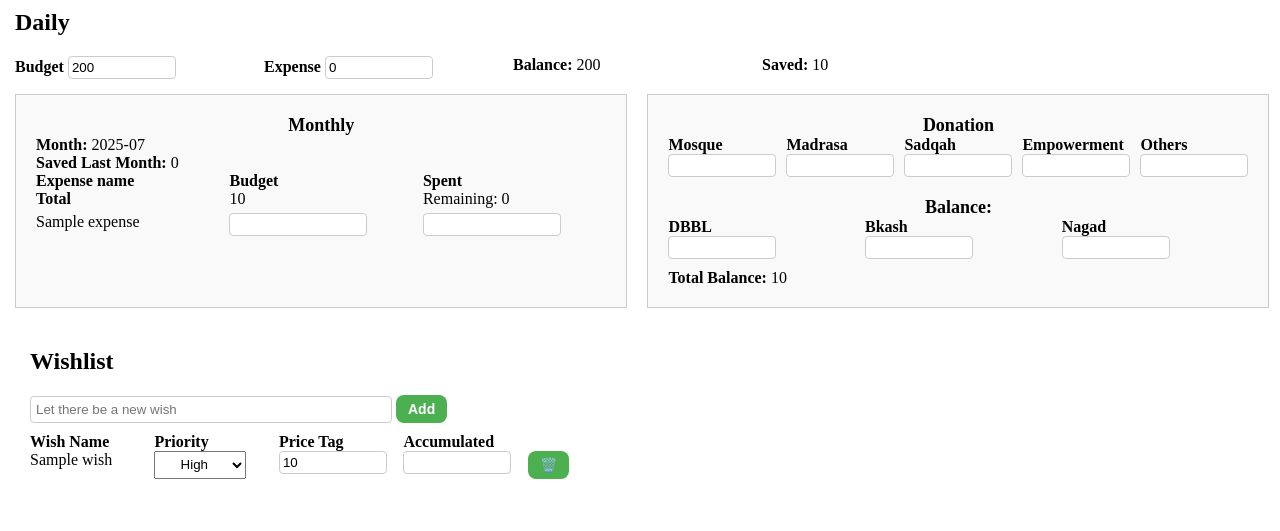
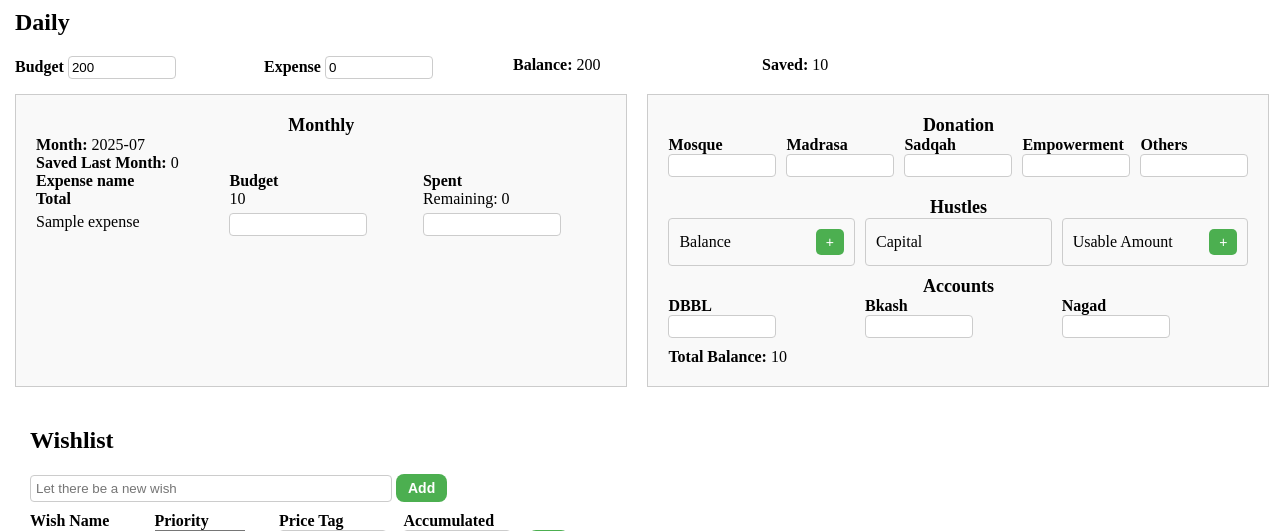
Before and after one commit to MazFahim/pythonProjects, a Flask app: page /balance in a window 1280 px wide. Shown: the part 137-668 px from the top of the page. Before the commit the page ends 616 px from the top, so only its background shows below. Run offline with Flask 3, Linux system fonts and the light colour scheme; a database or web service that is not in the repository returns one stand-in record (values such as "Sample title").

Commit message:
Update balance.html

```diff
--- a/Padma/templates/balance.html
+++ b/Padma/templates/balance.html
@@ -100,6 +100,78 @@
             padding-right: 15px;
             width: 100%;
         }
+        .hustle-grid {
+            display: grid;
+            grid-template-columns: repeat(3, 1fr);
+            gap: 10px;
+            margin-bottom: 20px;
+        }
+        .hustle-item {
+            display: flex;
+            justify-content: space-between;
+            align-items: center;
+            padding: 10px;
+            border: 1px solid #ccc;
+            border-radius: 4px;
+        }
+        .hustle-button {
+            background-color: #4caf50;
+            color: white;
+            border: none;
+            border-radius: 5px;
+            padding: 5px 10px;
+            cursor: pointer;
+            font-size: 14px;
+            transition: background-color 0.2s ease, transform 0.1s ease;
+        }
+        .modal{
+            position: fixed;
+            z-index: 100;
+            left: 0;
+            top: 0;
+            width: 100%;
+            height: 100%;
+            overflow: auto;
+            background-color: rgb(0,0,0,0.4);
+        }
+        .modal-content {
+            background-color: #fefefe;
+            margin: 15% auto;
+            padding: 20px;
+            border: 1px solid #888;
+            width: 220px;
+            text-align: center;
+            border-radius: 8px;
+        }
+        .close {
+            float: right;
+            font-size: 28px;
+            font-weight: bold;
+            cursor: pointer;
+        }
+        .modal-content input[type="number"] {
+            width: 80%;
+            padding: 8px;
+            margin: 10px 0;
+            font-size: 16px;
+            border: 2px solid #4CAF50;
+            border-radius: 4px;
+            box-sizing: border-box;
+            }
+
+            .modal-content button {
+            padding: 10px 20px;
+            background-color: #4CAF50;
+            color: white;
+            border: none;
+            font-size: 16px;
+            border-radius: 4px;
+            cursor: pointer;
+            }
+
+            .modal-content button:hover {
+            background-color: #45a049;
+            }
     </style>
 </head>
 <body>
@@ -113,7 +185,6 @@
         </div>
     </div>
 
-    <div>
     <div>
         <!-- daily -->
         <h2 style="margin-left: 15px;">Daily</h2>
@@ -135,7 +206,6 @@
             <div>
                 <strong>Saved:</strong>
                 <span id="dailySaved">{{ dailyData.saved }}</span>
-                </div>
             </div>
         </div>
     </div>
@@ -211,7 +281,25 @@
                 {% endfor %}
             </div>
 
-            <h2>Balance:</h2>
+            <h2>Hustles</h2>
+            <div class="hustle-grid" style="display: grid; grid-template-columns: repeat(3, 1fr); gap: 10px; margin-bottom: 10px;">
+                <div class="hustle-item">
+                    <span>Balance</span><br>
+                    <span id="hustleBalanceValue"></span>
+                    <button class="hustle-button" onclick="openAmountUpdateModal('balance')">+</button>
+                </div>
+                <div class="hustle-item">
+                    <span>Capital</span><br>
+                    <span id="hustleCapitalValue"></span>
+                </div>
+                <div class="hustle-item">
+                    <span>Usable Amount</span><br>
+                    <span id="hustleUsableValue"></span>
+                    <button class="hustle-button" onclick="openAmountUpdateModal('Usable')">+</button>
+                </div>
+            </div>
+
+            <h2>Accounts</h2>
             <div style="display: grid; grid-template-columns: repeat(3, 1fr); gap: 10px; font-weight: bold;">
                 <div>DBBL</div>
                 <div>Bkash</div>
@@ -284,9 +372,21 @@
             </div>
         </div>
     </div>
+
+    <!-- Modal -->
+    <div id="amountUpdateModal" class="modal" style="display: none;">
+        <div class="modal-content">
+            <span class="close" onclick="closeModal()">&times;</span>
+            <h3>Add the amount</h3>
+            <input type="number" id="amountInput" class="valueInput" placeholder="Enter amount">
+            <button onclick="submitModal()">Add</button>
+        </div>
+    </div>
 </body>
 
 <script>
+    let currentField = "";
+
     function updateDaily(field, value){
         fetch('/updateDaily', {
             method: 'POST',
@@ -388,5 +488,18 @@
             body: JSON.stringify({ field_type: fieldType, name: name, value: value })
         });
     }
+
+    function openAmountUpdateModal(type) {
+        currentField = type;
+        document.getElementById('amountUpdateModal').style.display = 'block';
+    }
+
+    function submitModal() {
+        closeModal();
+    }
+
+    function closeModal() {
+        document.getElementById('amountUpdateModal').style.display = 'none';
+    }
 </script>
 </html>
```
Lines whose indentation alone changed are shown as unchanged.
